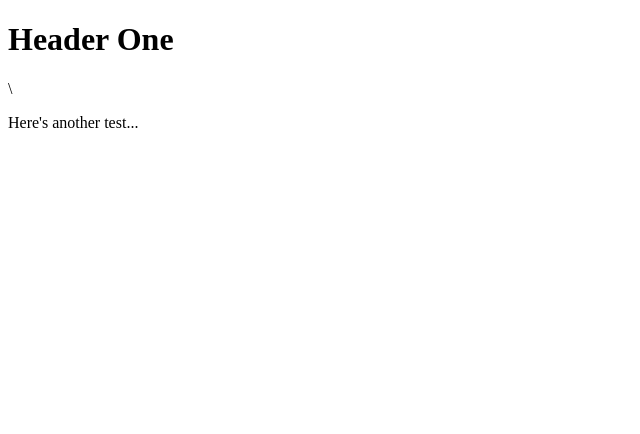
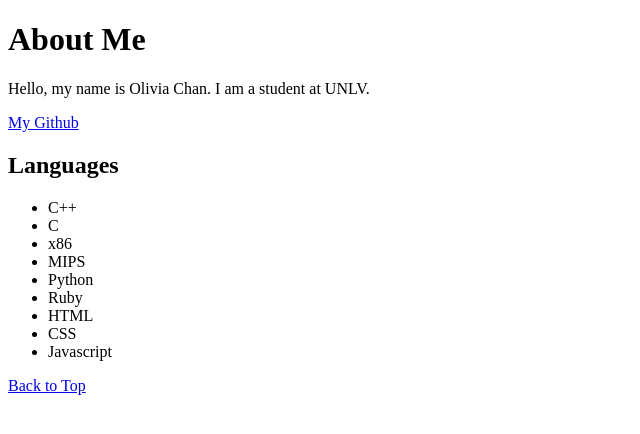
Before and after one commit to oliviachan-dev/git-test, a plain HTML site: page index.html in a window 1280 px wide. Shown: the whole page, without its empty margins (0-640 px from the left). Drawn offline with Linux system fonts and the light colour scheme.

Commit message:
Added "about me" section and lang section.

```diff
--- a/index.html
+++ b/index.html
@@ -1,10 +1,24 @@
 <!DOCTYPE html>
 <html>
   <head>
-    <title>Welcome to my site!</title>
+    <title>Olivia Chan</title>
   </head>
   <body>
-    <h1>Header One</h1>\
-    <p>Here's another test...</p>
+    <h1 id="top">About Me</h1>
+    <p>Hello, my name is Olivia Chan. I am a student at UNLV.</p>
+    <a href="https://github.com/oliviachan-dev">My Github</a>
+    <h2>Languages</h2>
+    <ul>
+      <li>C++</li>
+      <li>C</li>
+      <li>x86</li>
+      <li>MIPS</li>
+      <li>Python</li>
+      <li>Ruby</li>
+      <li>HTML</li>
+      <li>CSS</li>
+      <li>Javascript</li>
+    </ul>
+    <p><a href="#top">Back to Top</a></p>
   </body>
 </html>
```
